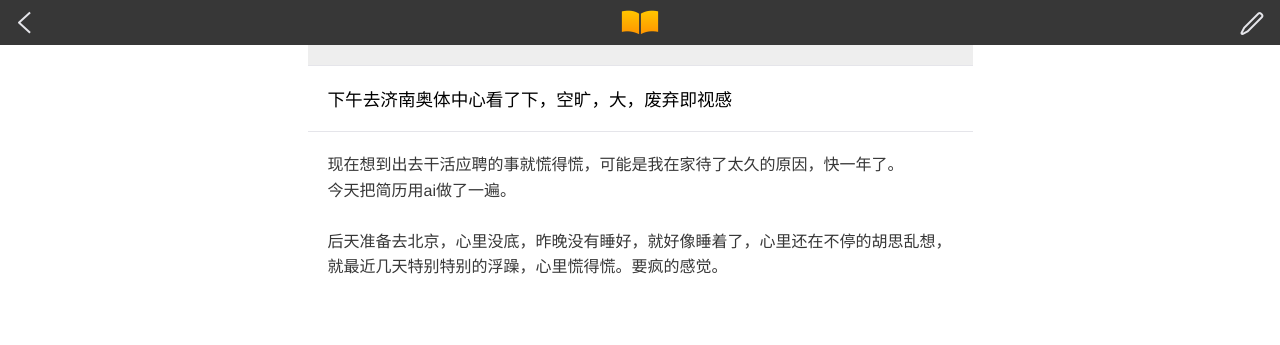
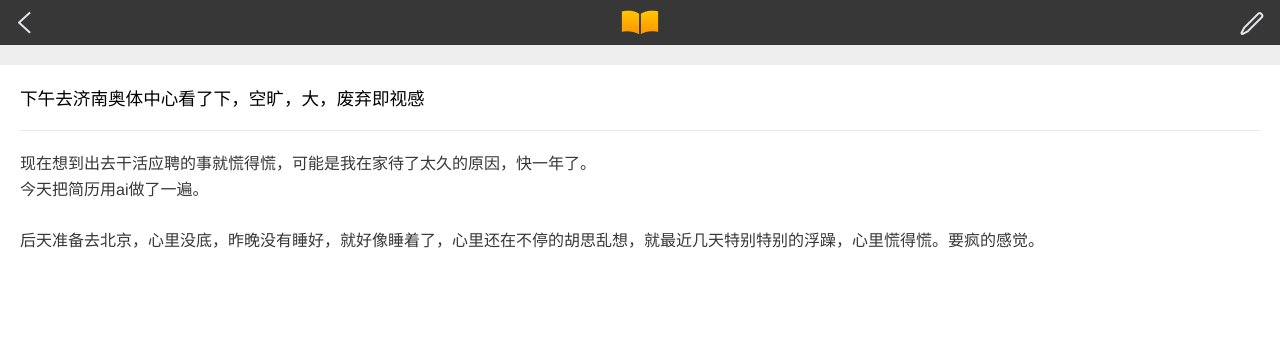
Before and after one commit to KyleBing/diary-html, a PHP site: page /html/detail.html in a window 1280 px wide. Shown: the top 345 px of the page. Run offline with PHP 8.4, Linux system fonts and the light colour scheme.

Commit message:
修改 detail 显示

```diff
--- a/html/css/diary.css
+++ b/html/css/diary.css
@@ -166,7 +166,6 @@ tt {
 }
 @media screen and (min-width: 765px) {
   .diary-detail {
-    max-width: 665px;
     margin: 0 auto;
   }
 }
@@ -191,8 +190,9 @@ tt {
 }
 
 .diary-title {
-  border-top: 1px solid #E5E5EA;
-  padding: 20px;
+  border-bottom: 1px solid #E5E5EA;
+  padding: 20px 0;
+  margin: 0 20px;
 }
 .diary-title h2 {
   font-weight: normal;
@@ -320,7 +320,6 @@ tt {
   color: #373737;
   line-height: 1.6;
   font-size: 1rem;
-  border-top: 1px solid #E5E5EA;
   padding: 20px;
 }
 
--- a/html/css/mixins/_detail.scss
+++ b/html/css/mixins/_detail.scss
@@ -3,7 +3,6 @@ $meta-height: 30px;
 .diary-detail{
   padding: $nav-height 0;
   @media screen and (min-width:$width-seprator){
-    max-width: $width-seprator - 100px;
     margin: 0 auto;
   }
 }
@@ -30,8 +29,9 @@ $meta-height: 30px;
 }
 
 .diary-title{
-  border-top: 1px solid $color-seperator;
-  padding: 20px;
+  border-bottom: 1px solid $color-seperator;
+  padding: 20px 0;
+  margin: 0 20px;
   h2{
     font-weight: normal;
     font-size: 1.1rem;
@@ -64,7 +64,6 @@ $meta-height: 30px;
   color: $main-bg-color;
   line-height: 1.6;
   font-size: 1rem;
-  border-top: 1px solid $color-seperator;
   padding: 20px;
 
 }
```
Also changed, not shown: 1 other file.
